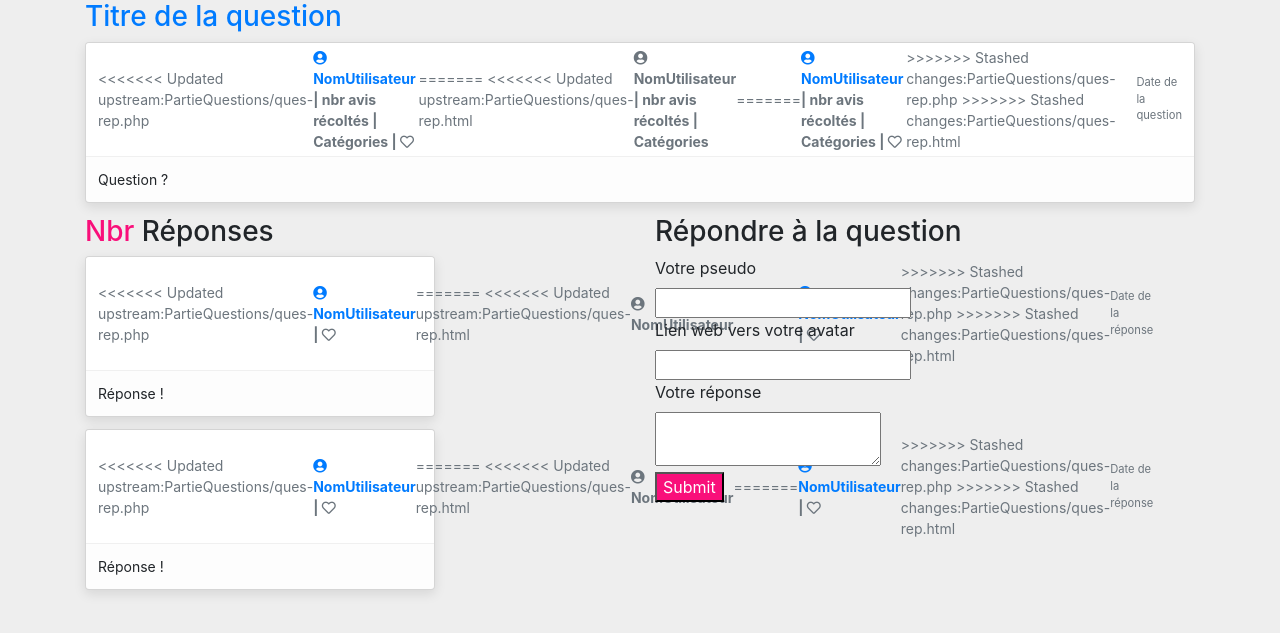
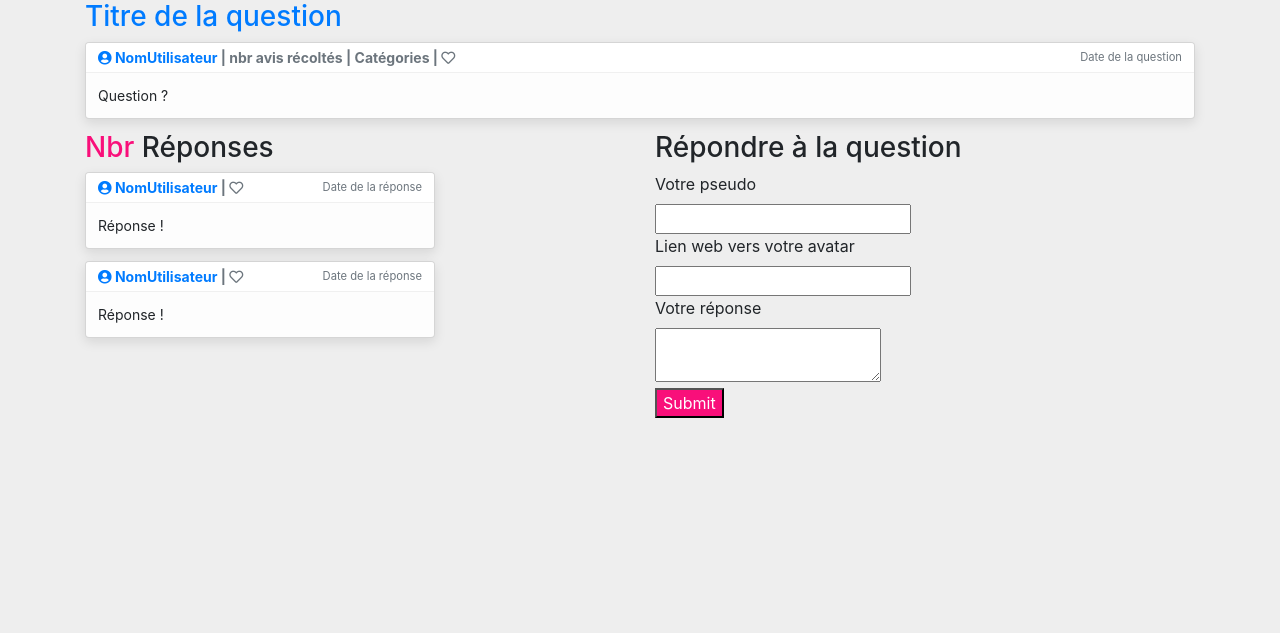
Before and after one commit to Nirdeo/LiveQuestion, a PHP site: page /PartieQuestions/ques-rep.php in a window 1280 px wide. Shown: the part 56-689 px from the top of the page. Run offline with PHP 8.4, Linux system fonts and the light colour scheme.

Commit message:
Mise à jour beugs
Update bugs

```diff
--- a/PartieQuestions/ques-rep.php
+++ b/PartieQuestions/ques-rep.php
@@ -40,15 +40,7 @@
             <!-- TOAST -->
             <div class="toast show" role="alert" aria-live="assertive" aria-atomic="true">
                 <div class="toast-header">
-<<<<<<< Updated upstream:PartieQuestions/ques-rep.php
                     <strong class="mr-auto"><a href="../EspaceMembre/espacemembre.php"><i class="fas fa-user-circle"></i> NomUtilisateur</a> | nbr avis récoltés | Catégories | <i class="far fa-heart"></i></strong>
-=======
-<<<<<<< Updated upstream:PartieQuestions/ques-rep.html
-                    <strong class="mr-auto"><i class="fas fa-user-circle"></i> NomUtilisateur | nbr avis récoltés | Catégories</strong>
-=======
-                    <strong class="mr-auto"><a href="../VueMembre/vuemembre.php"><i class="fas fa-user-circle"></i> NomUtilisateur</a> | nbr avis récoltés | Catégories | <i class="far fa-heart"></i></strong>
->>>>>>> Stashed changes:PartieQuestions/ques-rep.php
->>>>>>> Stashed changes:PartieQuestions/ques-rep.html
                     <small>Date de la question</small>
                 </div>
                 <div class="toast-body">
@@ -89,15 +81,7 @@
                     <h3><span class="roselq">Nbr</span> Réponses</h3>
                     <div class="toast show" role="alert" aria-live="assertive" aria-atomic="true">
                         <div class="toast-header">
-<<<<<<< Updated upstream:PartieQuestions/ques-rep.php
                             <strong class="mr-auto"><a href="../EspaceMembre/espacemembre.php"><i class="fas fa-user-circle"></i> NomUtilisateur</a> | <i class="far fa-heart"></i></strong>
-=======
-<<<<<<< Updated upstream:PartieQuestions/ques-rep.html
-                            <strong class="mr-auto"><i class="fas fa-user-circle"></i> NomUtilisateur</strong>
-=======
-                            <strong class="mr-auto"><a href="../VueMembre/vuemembre.php"><i class="fas fa-user-circle"></i> NomUtilisateur</a> | <i class="far fa-heart"></i></strong>
->>>>>>> Stashed changes:PartieQuestions/ques-rep.php
->>>>>>> Stashed changes:PartieQuestions/ques-rep.html
                             <small>Date de la réponse</small>
                         </div>
                         <div class="toast-body">
@@ -106,15 +90,7 @@
                     </div>
                     <div class="toast show" role="alert" aria-live="assertive" aria-atomic="true">
                         <div class="toast-header">
-<<<<<<< Updated upstream:PartieQuestions/ques-rep.php
                             <strong class="mr-auto"><a href="../EspaceMembre/espacemembre.php"><i class="fas fa-user-circle"></i> NomUtilisateur</a> | <i class="far fa-heart"></i></strong>
-=======
-<<<<<<< Updated upstream:PartieQuestions/ques-rep.html
-                            <strong class="mr-auto"><i class="fas fa-user-circle"></i> NomUtilisateur</strong>
-=======
-                            <strong class="mr-auto"><a href="../VueMembre/vuemembre.php"><i class="fas fa-user-circle"></i> NomUtilisateur</a> | <i class="far fa-heart"></i></strong>
->>>>>>> Stashed changes:PartieQuestions/ques-rep.php
->>>>>>> Stashed changes:PartieQuestions/ques-rep.html
                             <small>Date de la réponse</small>
                         </div>
                         <div class="toast-body">
```
